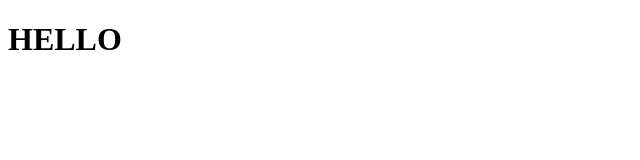
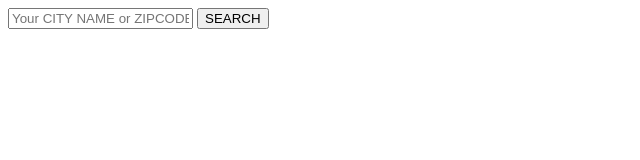
Before and after one commit to codershona/weather-app-pure-javascript, a plain HTML site: page index.html in a window 1280 px wide. Shown: the whole page, without its empty margins (0-640 px from the left). Drawn offline with Linux system fonts and the light colour scheme.

Commit message:
search button and input created

```diff
--- a/index.html
+++ b/index.html
@@ -9,7 +9,15 @@
  <title>WEATHER PURE App</title>
 </head>
   <body>
- <h1> HELLO </h1>
+
+    <div id="searchContainer">
+       <input class="searchControl" type="text" placeholder="Your CITY NAME or ZIPCODE" id="searchInput">
+
+      <button class="searchControl" id="searchBtn">SEARCH</button>
+
+
+    </div>
+ <!-- <h1> HELLO </h1> -->
 
 
 
--- a/script.js
+++ b/script.js
@@ -1 +1,4 @@
 // function
+
+
+// weather api key = 478cc3c9e7cd7db831d6f004db3d70f7
```
